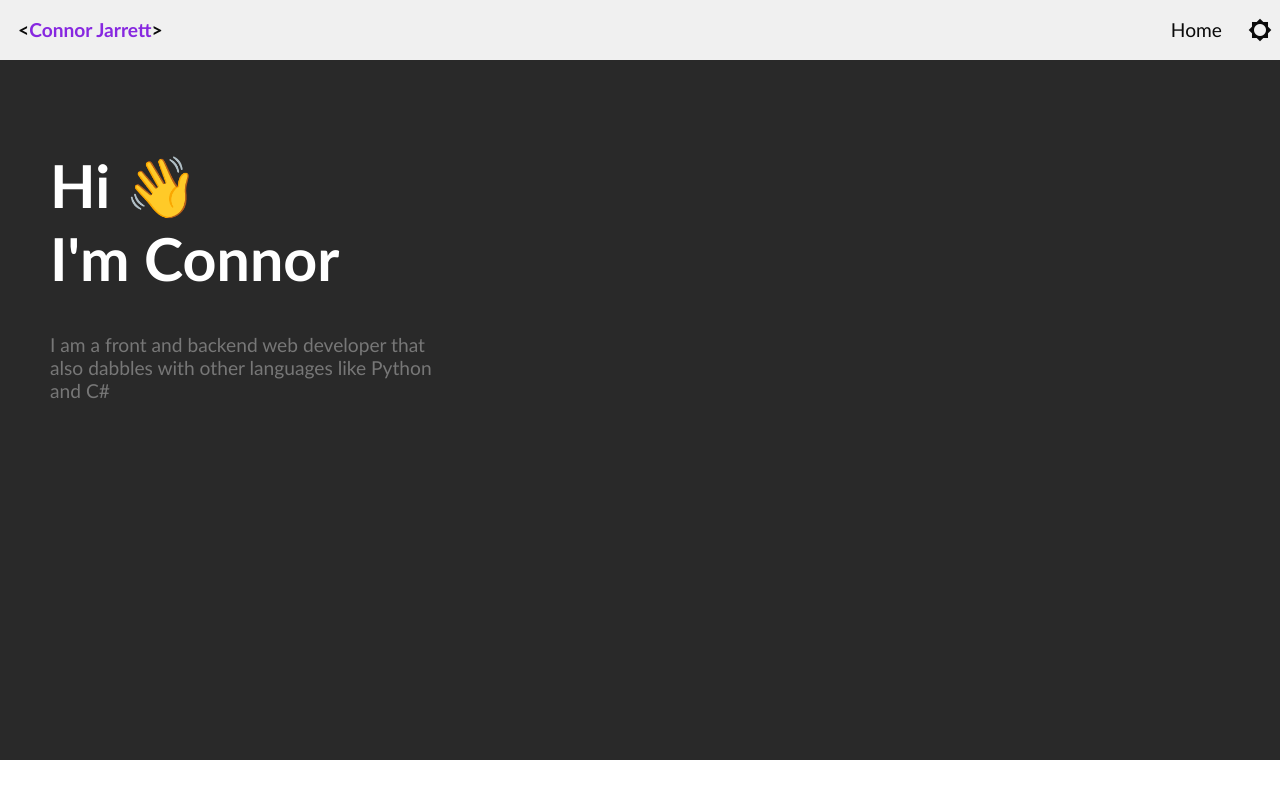
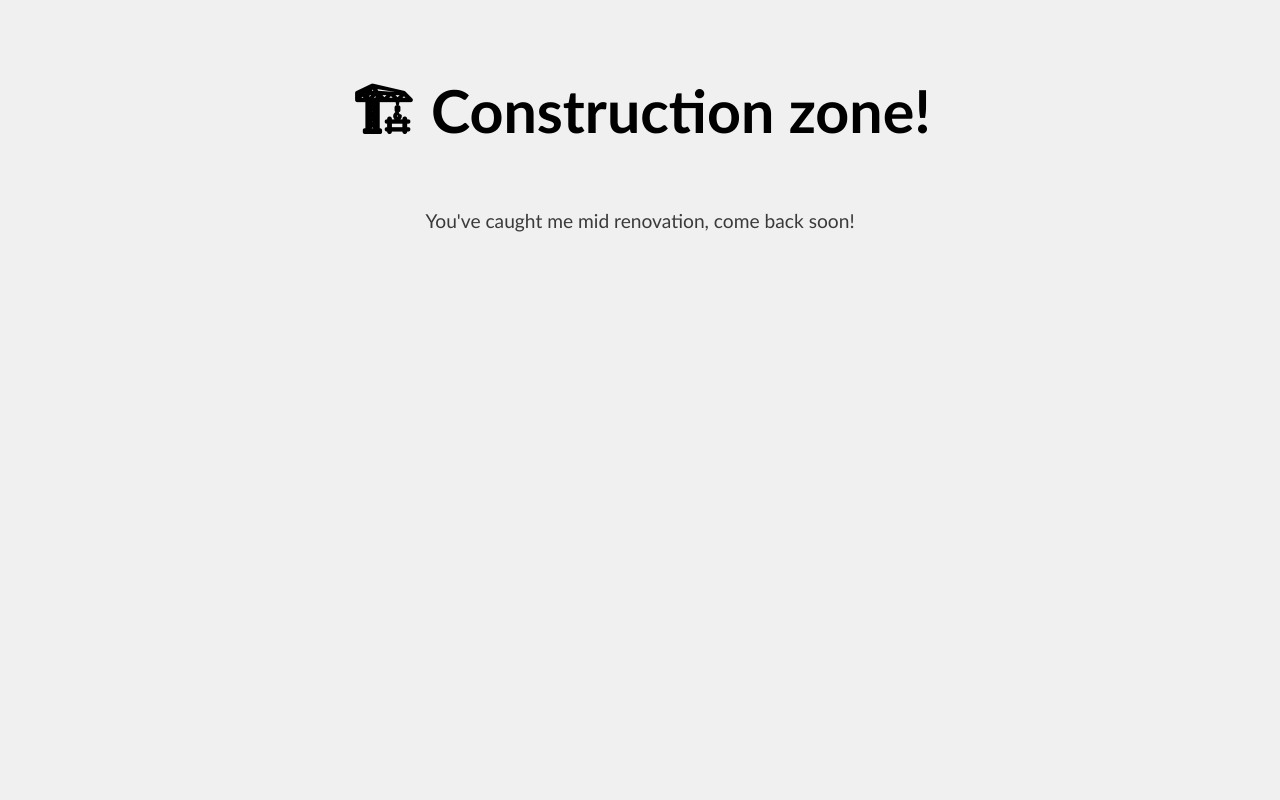
Before and after one commit to connorjarrett/connorjarrett, a PHP site: page / in a window 1280 px wide. Run offline with PHP 8.4, Linux system fonts and the light colour scheme.

Commit message:
Changed to construction landing page

```diff
--- /dev/null
+++ b/index.html
@@ -0,0 +1,13 @@
+<!DOCTYPE html>
+<html lang="en">
+<head>
+    <link rel="stylesheet" href="styles/index.css">
+    <link rel="stylesheet" href="https://fonts.googleapis.com/icon?family=Material+Icons">
+
+    <title>Connor Jarrett</title>
+</head>
+<body>
+    <h1>&#127959; Construction zone!</h1>
+    <p>You've caught me mid renovation, come back soon!</p>
+</body>
+</html>
--- a/index.php
+++ /dev/null
@@ -1,26 +0,0 @@
-<html>
-<head>
-	<title>Connor Jarrett</title>
-	<link rel="stylesheet" href="styles/index.css">
-    <link rel="stylesheet" href="https://fonts.googleapis.com/icon?family=Material+Icons">
-</head>
-<body>
-    <ul>
-        <li style="float: left; font-weight:bold">&lt;<span class="accent">Connor Jarrett</span>&gt;</li>
-        <li><a onclick="toggleLightDark()" style="cursor: pointer;"><i id="lightdark" class="material-icons" style=" transition:all 1s; transform:rotate(180); ">brightness_6</i></a></li>
-        <li><a href="index.php">Home</a></li>
-
-    </ul>
-    <div class="header">
-            <h1>Hi &#128075;<br>I'm Connor</h1>
-            <p>I am a front and backend web developer
-            that also dabbles with other languages like
-            Python and C#
-            </p>
-    </div>
-
-    <script src="scripts/index.js"></script>
-
-</body>
-
-</html>
--- a/scripts/index.js
+++ /dev/null
@@ -1,41 +0,0 @@
-var r = document.querySelector(':root');
-var rs = getComputedStyle(r);
-
-const lightDarkToggle = document.getElementById("lightdark")
-
-window.onload = function() {
-    toggleLightDark() // Update colour scheme on startup
-}
-
-function toggleLightDark() {
-    if (rs.getPropertyValue('--background-header') == 'rgb(41, 41, 41)') { // Check colour
-        // Set colours  - To light mode //
-        r.style.setProperty('--background-header', 'rgb(240, 240, 240)')
-        r.style.setProperty('--navbar-colour', 'rgb(41, 41, 41)')
-        r.style.setProperty('--primary-font-colour', 'rgb(10, 10, 10)')
-        r.style.setProperty('--navbar-font-colour', 'rgb(255, 255, 255)')
-        r.style.setProperty('--accent1', 'rgb(244, 255, 85)')
-        r.style.setProperty('--secondary-font-colour', 'rgb(50, 50, 50)')
-
-        // Animation //
-        lightDarkToggle.style.transform = "rotate(" + 180 + "deg)";
-        lightDarkToggle.style.color = "rgb(0,0,0);"
-        lightDarkToggle.innerHTML = "brightness_4"
-
-    } else {
-        // Set Colours - To dark mode //
-        r.style.setProperty('--navbar-colour', 'rgb(240, 240, 240)')
-        r.style.setProperty('--background-header', 'rgb(41, 41, 41)')
-        r.style.setProperty('--primary-font-colour', 'rgb(255, 255, 255)')
-        r.style.setProperty('--navbar-font-colour', 'rgb(10, 10, 10)')
-        r.style.setProperty('--accent1', 'rgb(135, 40, 224)')
-        r.style.setProperty('--secondary-font-colour', 'rgb(119, 119, 119)')
-
-        // Animation //
-        lightDarkToggle.style.transform = "rotate(" + 0 + "deg)";
-        lightDarkToggle.style.color = "rgb(10,0,0);"
-        lightDarkToggle.innerHTML = "brightness_5"
-    }
-
-
-}
--- a/styles/index.css
+++ b/styles/index.css
@@ -2,71 +2,27 @@
     --primary-font: 'Trebuchet MS';
 
     /* Font Sizes */
-    --navbar-font-size: 1.2em;
     --primary-font-size: 3.7em;
     --secondary-font-size: 1.2em;
 
-    /* Background Colours */
-    --navbar-colour: rgb(41, 41, 41);
-    --background-header: rgb(240, 240, 240);
-
     /* Font Colours */
-    --navbar-font-colour: rgb(10, 10, 10);
-    --primary-font-colour: rgb(255, 255, 255);
-    --secondary-font-colour: rgb(199, 199, 199);
+    --primary-font-colour: rgb(26, 26, 26);
+    --secondary-font-colour: rgb(58, 58, 58);
 
     --accent1: rgb(135, 40, 224);
 }
 
 body {
-    padding: 0;
+    padding: 30px;
+    text-align: center;
     margin: 0;
+    background-color: rgb(240, 240, 240);
+    font-family: var(--primary-font);
 
 
     overflow-x: hidden;
 }
 
-ul {
-    margin: 0;
-    padding: 10px;
-    width: 100%;
-
-    list-style-type: none;
-    overflow: hidden;
-    font-family: var(--primary-font);
-    background-color: var(--navbar-colour);
-    font-size: var(--navbar-font-size);
-    color: var(--navbar-font-colour);
-  }
-
-li {
-    float: right;
-    display: block;
-    padding: 8px;
-    margin-right: 10px;
-}
-
-li a {
-    text-decoration: none;
-    color: var(--navbar-font-colour);
-}
-
-.header {
-    padding: 50;
-    height: 75%;
-
-    background-color: var(--background-header);
-    font-family: var(--primary-font);
-    color: var(--primary-font-colour);
-}
-
-.header p {
-    width: 400px;
-}
-
-.accent {
-    color: var(--accent1);
-}
 
 h1 {
     font-size: var(--primary-font-size);
@@ -76,13 +32,3 @@ p {
     font-size: var(--secondary-font-size);
     color: var(--secondary-font-colour);
 }
-
-@media (max-width: 700px) {
-    .header {
-        text-align: center;
-    }
-
-    .header p {
-        width: 100%;
-    }
-}
```
Also changed, not shown: scripts/paralax.js (deleted).
